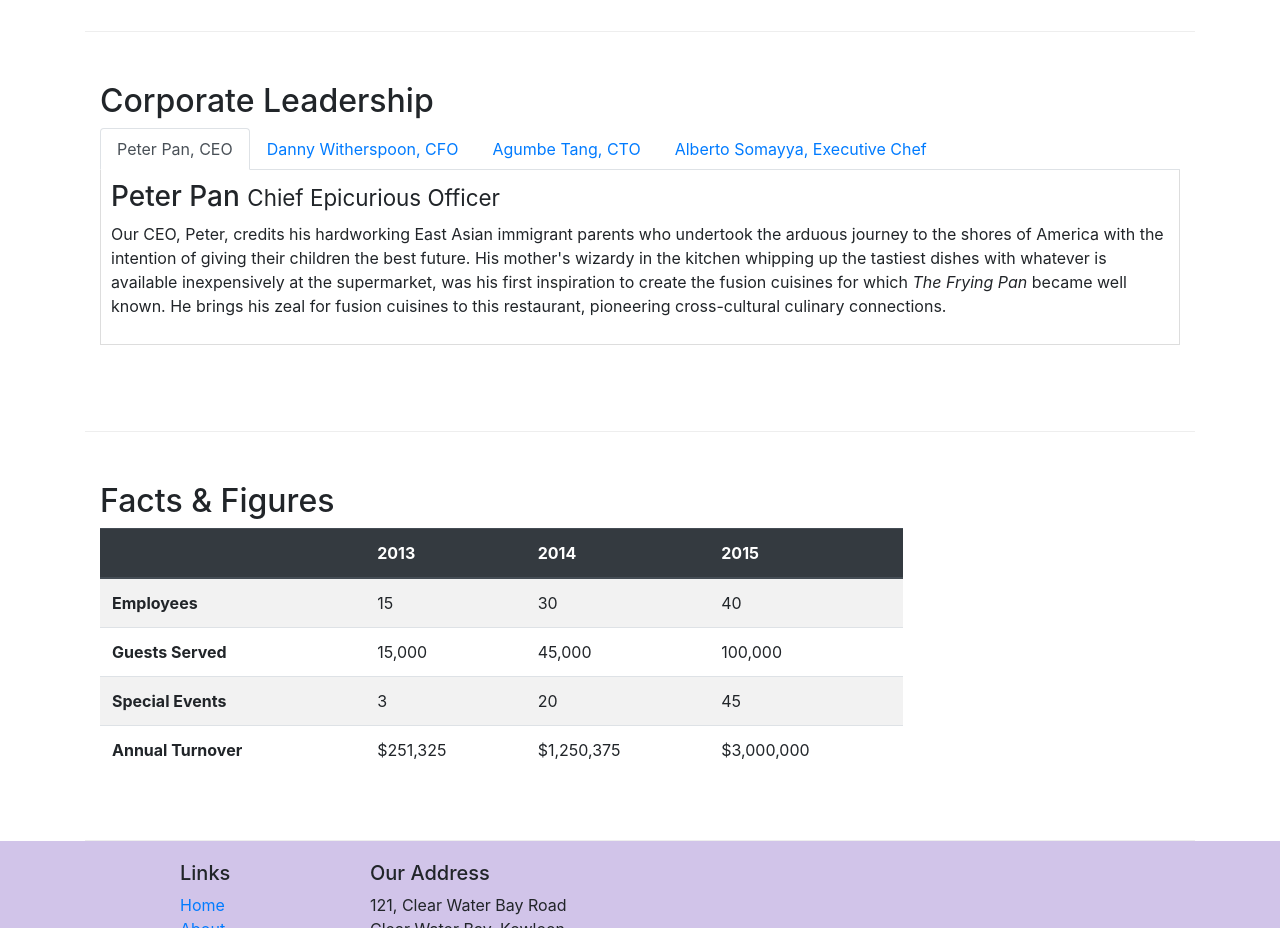
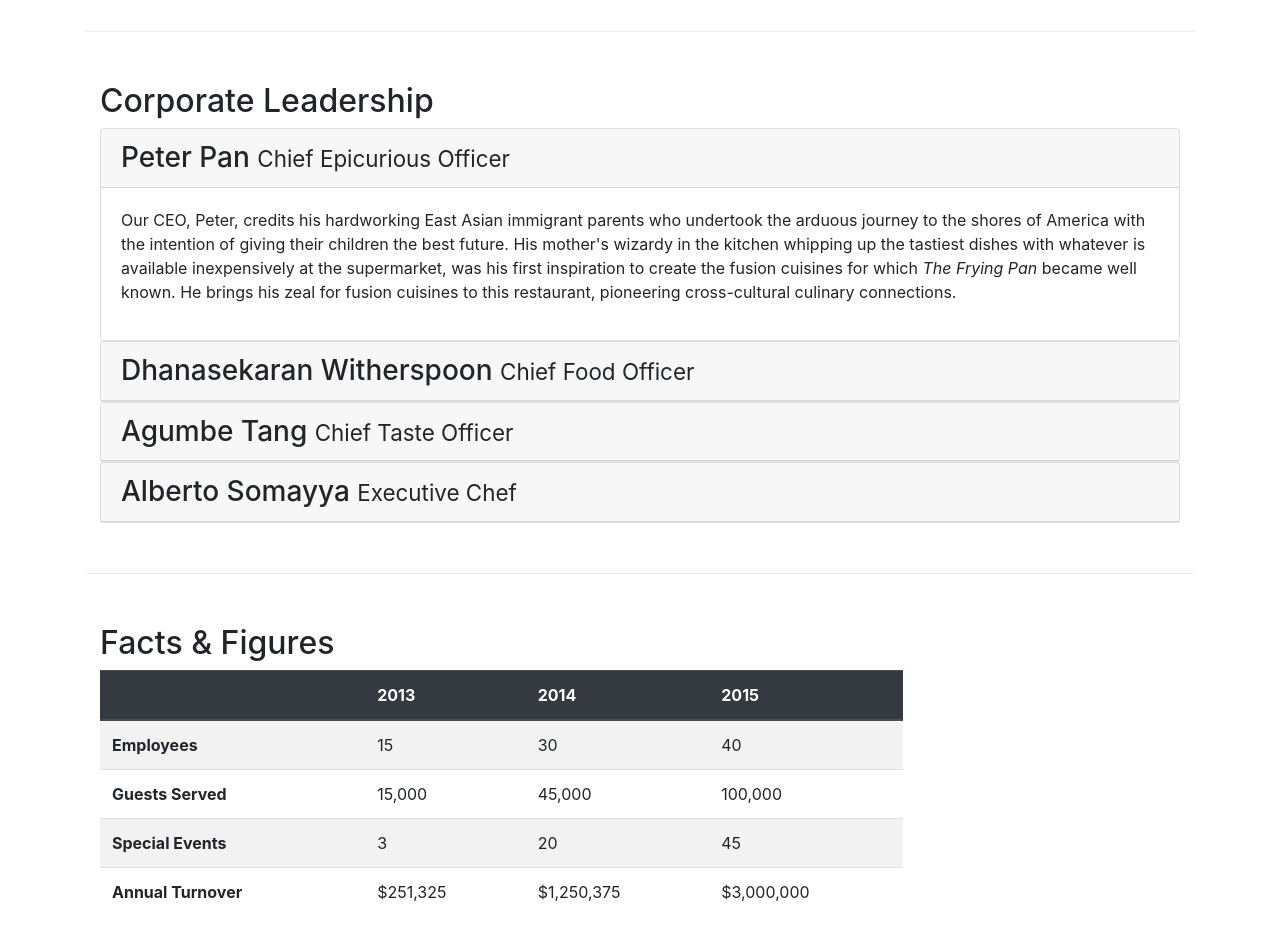
Before and after one commit to noahmangahas/confusion, a website: page aboutus.html in a window 1280 px wide. Shown: the part 940-1868 px from the top of the page. Drawn offline with nearby package versions, Linux system fonts and the light colour scheme.

Commit message:
Accordion

```diff
--- a/aboutus.html
+++ b/aboutus.html
@@ -100,7 +100,7 @@
       <div class="col-12">
         <h2>Corporate Leadership</h2>
 
-        <ul class="nav nav-tabs">
+        <!-- <ul class="nav nav-tabs">
           <li class="nav-item">
             <a class="nav-link active" href="#peter" role="tab" data-toggle="tab">Peter Pan, CEO</a>
           </li>
@@ -113,35 +113,68 @@
           <li class="nav-item">
             <a class="nav-link" href="#alberto" role="tab" data-toggle="tab">Alberto Somayya, Executive Chef</a>
           </li>
-        </ul>
+        </ul> -->
 
-        <div class="tab-content">
-          <div role="tabpanel" class="tab-pane fade show active" id="peter">
-            <h3>Peter Pan <small>Chief Epicurious Officer</small></h3>
+        <div id="accordion">
+          <div class="card">
+            <div class="card-header" role="tab" id="peterhead">
+              <h3 class="mb-0">
+                <a data-toggle="collapse" data-target="#peter">Peter Pan <small>Chief Epicurious Officer</small></a>
+              </h3>
+            </div>
+            <div class="collapse show" id="peter" data-parent="#accordion">
+              <div class="card-body">
                 <p class="d-none d-sm-block">Our CEO, Peter, credits his hardworking East Asian immigrant parents who undertook the arduous journey to the shores of America with the intention of giving their children the best future. His mother's wizardy
                   in the kitchen whipping
                   up the tastiest dishes with whatever is available inexpensively at the supermarket, was his first inspiration to create the fusion cuisines for which <em>The Frying Pan</em> became well known. He brings his zeal for fusion cuisines to
                   this restaurant, pioneering cross-cultural culinary connections.</p>
               </div>
+            </div>
+          </div>
 
-          <div role="tabpanel" class="tab-pane fade" id="danny">
-            <h3>Dhanasekaran Witherspoon <small>Chief Food Officer</small></h3>
+          <div class="card">
+            <div class="card-header" role="tab" id="dannyhead">
+              <h3 class="mb-0">
+                <a class="collapsed" data-toggle="collapse" data-target="#danny">Dhanasekaran Witherspoon <small>Chief Food Officer</small></a>
+              </h3>
+            </div>
+            <div class="collapse" id="danny" data-parent="#accordion">
+              <div class="card-body">
                 <p class="d-none d-sm-block">Our CFO, Danny, as he is affectionately referred to by his colleagues, comes from a long established family tradition in farming and produce. His experiences growing up on a farm in the Australian outback gave
                   him great appreciation for varieties of food sources. As he puts it in his own words, <em>Everything that runs, wins, and everything that stays, pays!</em></p>
               </div>
+            </div>
+          </div>
 
-          <div role="tabpanel" class="tab-pane fade" id="agumbe">
-            <h3>Agumbe Tang <small>Chief Taste Officer</small></h3>
+          <div class="card">
+            <div class="card-header" role="tab" id="agumbehead">
+              <h3 class="mb-0">
+                <a class="collapsed" data-toggle="collapse" data-target="#agumbe">Agumbe Tang <small>Chief Taste Officer</small></a>
+              </h3>
+            </div>
+            <div class="collapse" id="agumbe" data-parent="#accordion">
+              <div class="card-body">
                 <p class="d-none d-sm-block">Blessed with the most discerning gustatory sense, Agumbe, our CTO, personally ensures that every dish that we serve meets his exacting tastes. Our chefs dread the tongue lashing that ensues if their dish does
                   not meet his exacting standards. He lives by his motto, <em>You click only if you survive my lick.</em></p>
               </div>
+            </div>
+          </div>
 
-          <div role="tabpanel" class="tab-pane fade" id="alberto">
-            <h3>Alberto Somayya <small>Executive Chef</small></h3>
+          <div class="card">
+            <div class="card-header" role="tab" id="albertohead">
+              <h3 class="mb-0">
+                <a class="collapsed" data-toggle="collapse" data-target="#alberto">Alberto Somayya <small>Executive Chef</small></a>
+              </h3>
+            </div>
+            <div class="collapse" id="alberto" data-parent="#accordion">
+              <div class="card-body">
                 <p class="d-none d-sm-block">Award winning three-star Michelin chef with wide International experience having worked closely with whos-who in the culinary world, he specializes in creating mouthwatering Indo-Italian fusion experiences. He
                   says, <em>Put together the cuisines from the two craziest cultures, and you get a winning hit! Amma Mia!</em></p>
               </div>
             </div>
+          </div>
+        </div>
+
       </div>
     </div>
     <div class="row row-content">
```
Lines whose indentation alone changed are shown as unchanged.
